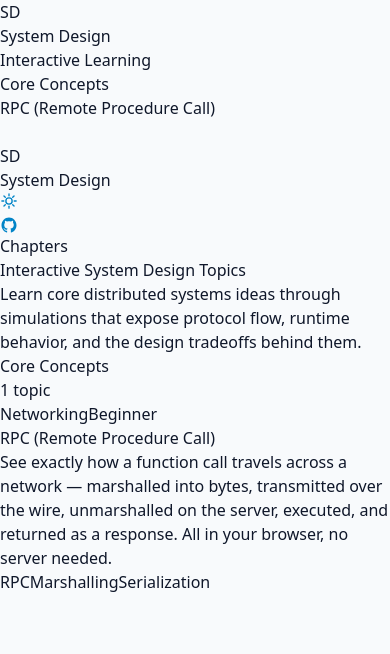
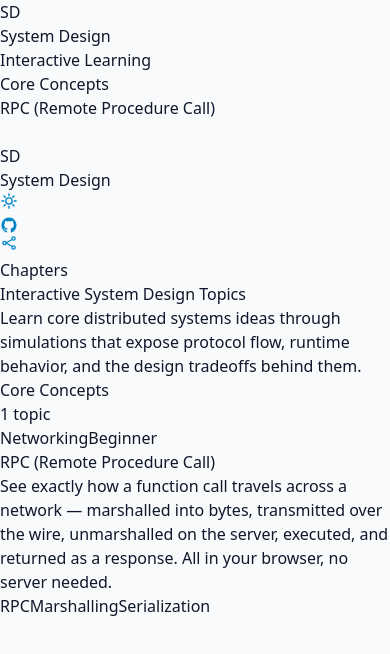
Before and after one commit to anandamarsh/interactive-system-design, a React (Vite) app: page / in a window 390 px wide. Shown: the top 654 px of the page. Built offline with nearby package versions, Linux system fonts and the light colour scheme.

Commit message:
Refine RPC mobile UX and header sharing

```diff
--- a/src/layout/Header.jsx
+++ b/src/layout/Header.jsx
@@ -1,3 +1,4 @@
+import { useMemo } from 'react'
 import { useLocation, Link } from 'react-router-dom'
 import { topics } from '../registry/topics'
 import { useAppTheme } from '../theme/AppThemeContext'
@@ -7,9 +8,24 @@ export default function Header({ onMenuClick }) {
   const topicId = location.pathname.match(/\/topic\/(.+)/)?.[1]
   const currentTopic = topicId ? topics.find(t => t.id === topicId) : null
   const { themeName, setThemeName } = useAppTheme()
+  const shareUrl = useMemo(() => (typeof window === 'undefined' ? location.pathname : `${window.location.origin}${location.pathname}`), [location.pathname])
+  const shareTitle = currentTopic ? currentTopic.title : 'System Design'
+
+  async function handleShareClick() {
+    if (navigator.share) {
+      try {
+        await navigator.share({ title: shareTitle, url: shareUrl })
+        return
+      } catch {}
+    }
+
+    try {
+      await navigator.clipboard.writeText(shareUrl)
+    } catch {}
+  }
 
   return (
-    <header className={`sticky top-0 z-30 px-4 py-3 flex items-center gap-3 shadow-sm border-b ${themeName === 'dark' ? 'bg-slate-950 border-slate-800' : 'bg-white border-slate-200'}`}>
+    <header className={`sticky top-0 z-30 flex items-center gap-2 border-b px-4 py-3 shadow-sm ${themeName === 'dark' ? 'bg-slate-950 border-slate-800' : 'bg-white border-slate-200'}`}>
       <button
         onClick={onMenuClick}
         className={`p-2 -ml-2 rounded-lg transition-colors flex-shrink-0 ${themeName === 'dark' ? 'hover:bg-slate-900' : 'hover:bg-slate-100'}`}
@@ -36,10 +52,11 @@ export default function Header({ onMenuClick }) {
         )}
       </div>
 
+      <div className="flex items-center gap-0.5 flex-shrink-0">
         <button
           type="button"
           onClick={() => setThemeName((current) => (current === 'dark' ? 'light' : 'dark'))}
-        className="flex h-10 w-10 items-center justify-center rounded-full transition-colors flex-shrink-0"
+          className="flex h-10 w-10 items-center justify-center rounded-full transition-colors"
           style={{ color: themeName === 'dark' ? '#67e8f9' : '#0284c7', backgroundColor: 'transparent' }}
           aria-label={themeName === 'dark' ? 'Switch to light theme' : 'Switch to dark theme'}
         >
@@ -50,12 +67,23 @@ export default function Header({ onMenuClick }) {
           href="https://github.com/anandamarsh/interactive-system-design"
           target="_blank"
           rel="noreferrer"
-        className="flex h-10 w-10 items-center justify-center rounded-full transition-colors flex-shrink-0"
+          className="flex h-10 w-10 items-center justify-center rounded-full transition-colors"
           style={{ color: themeName === 'dark' ? '#67e8f9' : '#0284c7', backgroundColor: 'transparent' }}
           aria-label="Open GitHub repository"
         >
           <GitHubIcon />
         </a>
+
+        <button
+          type="button"
+          onClick={handleShareClick}
+          className="flex h-10 w-10 items-center justify-center rounded-full transition-colors"
+          style={{ color: themeName === 'dark' ? '#67e8f9' : '#0284c7', backgroundColor: 'transparent' }}
+          aria-label="Share this page"
+        >
+          <ShareIcon />
+        </button>
+      </div>
     </header>
   )
 }
@@ -104,3 +132,14 @@ function GitHubIcon() {
     </svg>
   )
 }
+
+function ShareIcon() {
+  return (
+    <svg width="18" height="18" viewBox="0 0 24 24" fill="none" aria-hidden="true">
+      <path d="M15 8L8 12L15 16" stroke="currentColor" strokeWidth="1.8" strokeLinecap="round" strokeLinejoin="round" />
+      <circle cx="18" cy="6" r="2.2" stroke="currentColor" strokeWidth="1.8" />
+      <circle cx="6" cy="12" r="2.2" stroke="currentColor" strokeWidth="1.8" />
+      <circle cx="18" cy="18" r="2.2" stroke="currentColor" strokeWidth="1.8" />
+    </svg>
+  )
+}
--- a/src/topics/rpc/RpcDemo.jsx
+++ b/src/topics/rpc/RpcDemo.jsx
@@ -887,8 +887,13 @@ export default function RpcDemo() {
           <button
             type="button"
             onClick={() => setIsDiscussionOpen(true)}
-            className="pointer-events-auto flex h-12 w-12 items-center justify-center transition-transform hover:-translate-y-0.5"
-            style={{ backgroundColor: 'transparent', color: theme.accent }}
+            className={`pointer-events-auto flex h-12 w-12 items-center justify-center transition-transform hover:-translate-y-0.5 ${isMobile ? '' : 'rounded-full border'}`}
+            style={{
+              backgroundColor: 'transparent',
+              color: theme.accent,
+              borderColor: isMobile ? 'transparent' : theme.panelBorder,
+              boxShadow: isMobile ? 'none' : theme.accentShadow,
+            }}
             aria-label={DISCUSSION_TEXT.buttonLabel}
           >
             <DiscussionIcon />
```
Lines whose indentation alone changed are shown as unchanged.
